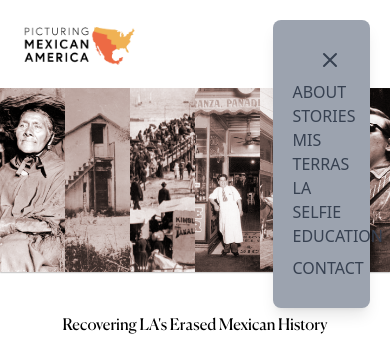
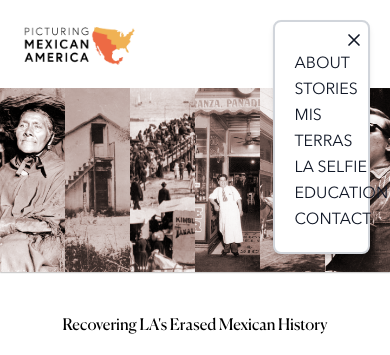
Before and after one commit to classjek/pma-website, a React (Create React App) app: page / in a window 390 px wide. Both pictures are taken after a click on the button 354 px from the left and 36 px from the top of the page. Shown: the top 355 px of the page. Built offline with nearby package versions, Linux system fonts and the light colour scheme; no server answers.

Commit message:
Style hamburger menu

```diff
--- a/src/components/HamburgerMenu.js
+++ b/src/components/HamburgerMenu.js
@@ -15,22 +15,24 @@ export const HamburgerMenu = () => {
         </button>
 
       {isOpen && (
-        <ul className="flex flex-col bg-gray-400 text-gray-700 shadow-lg rounded-lg m-5 w-1/4 fixed top-0 right-0 h-auto z-10 p-5"Custom>
+        <ul className="flex flex-col bg-white text-gray-900 border-2 border-gray-300 shadow-md rounded-lg m-5 w-1/4 fixed top-0 right-0 h-auto z-10 pl-5 pb-5"Custom>
           <button
-            className="p-2 self-end"
+            className="pt-2 pr-1 self-end"
             onClick={() => setIsOpen(!isOpen)}
           >
             {/* This is a close icon */}
-            <svg xmlns="http://www.w3.org/2000/svg" fill="none" viewBox="0 0 24 24" stroke="currentColor" className="h-6 w-6">
+            <svg xmlns="http://www.w3.org/2000/svg" fill="none" viewBox="0 0 24 24" stroke="currentColor" className="h-5 w-5">
               <path strokeLinecap="round" strokeLinejoin="round" strokeWidth={2} d="M6 18L18 6M6 6l12 12" />
             </svg>
           </button>
-          <CustomLink to='/about2' className='py-2'>ABOUT</CustomLink>
-          <CustomLink to='/stories' className='py-2'>STORIES</CustomLink>
-          <CustomLink to='/misterras' className='py-2'>MIS TERRAS</CustomLink>
-          <CustomLink to='/laselfie' className='py-2'>LA SELFIE</CustomLink>
-          <CustomLink to='/education' className='py-2'>EDUCATION</CustomLink>
-          <a href='https://mailchi.mp/8bb2d79e8e70/sign-up' className='py-2'>CONTACT</a>
+          <CustomLink to='/about' className='py-2 font-avenir text-md hover:underline'>ABOUT</CustomLink>
+          <CustomLink to='/stories' className='py-2 font-avenir text-md hover:underline'>STORIES</CustomLink>
+          <CustomLink to='/misterras' className='py-2 font-avenir text-md hover:underline'>MIS TERRAS</CustomLink>
+          <CustomLink to='/laselfie' className='py-2 font-avenir text-md hover:underline'>LA SELFIE</CustomLink>
+          <CustomLink to='/education' className='py-2 font-avenir text-md hover:underline'>EDUCATION</CustomLink>
+          <div>
+            <a href='https://mailchi.mp/8bb2d79e8e70/sign-up' className='py-2 font-avenir text-md hover:underline'>CONTACT</a>
+          </div>
         </ul>
       )}
     </div>
```
